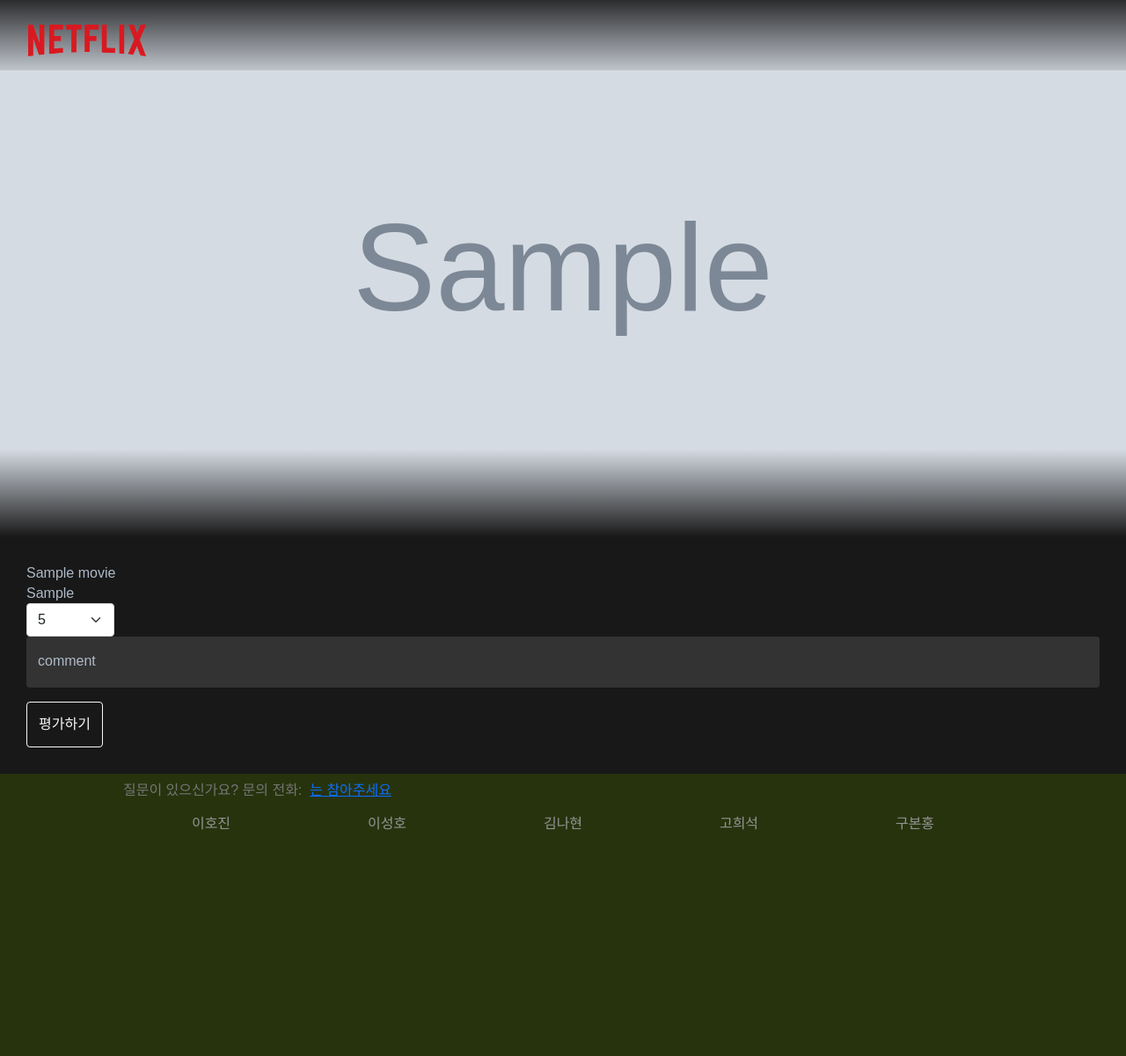
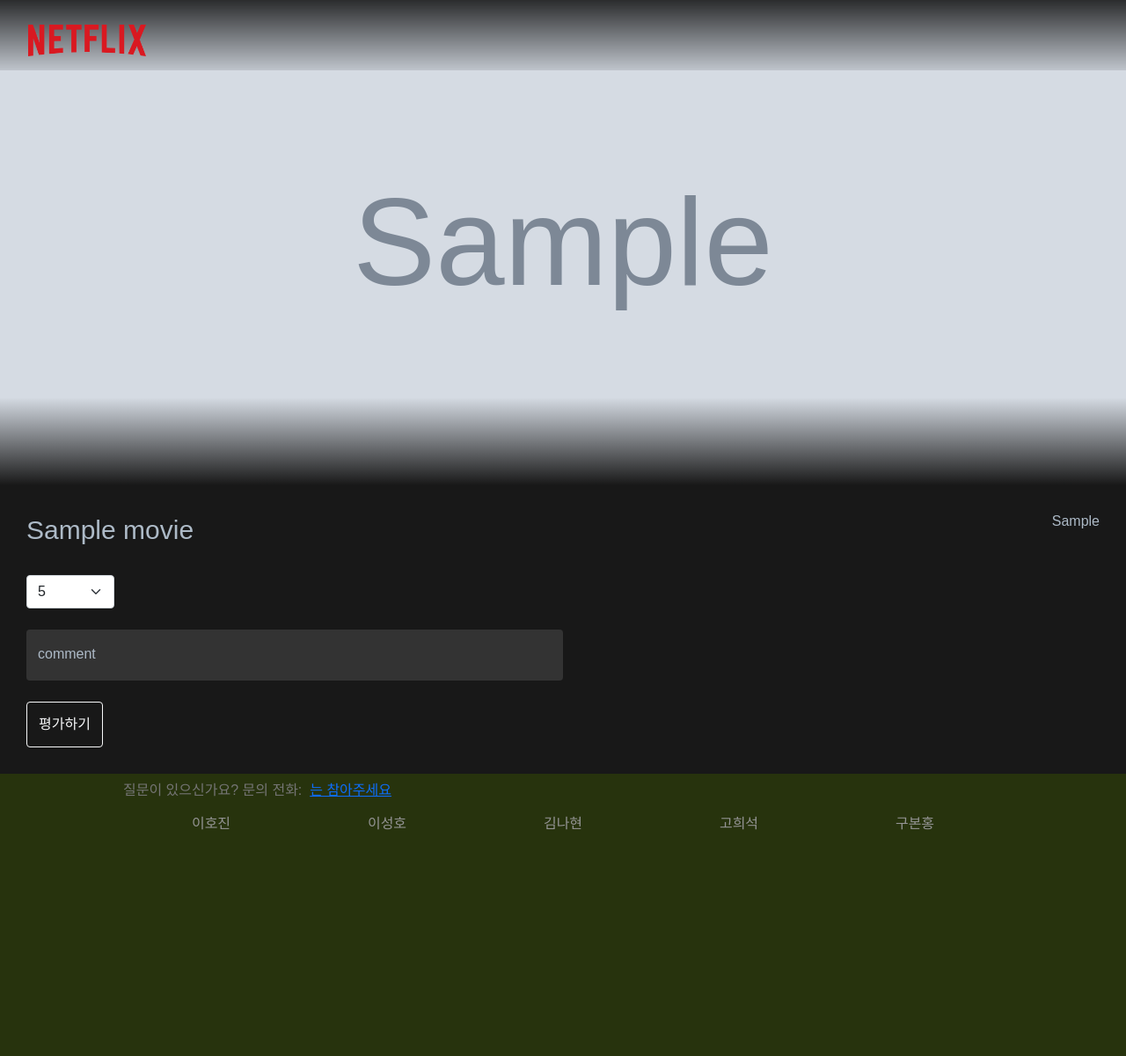
Before and after one commit to bolonge/green_cinema, a Django app: page /contents/1 in a window 1280 px wide. Shown: the whole page at 88% size. Run offline with Django 4.2, Linux system fonts and the light colour scheme; tables that the repository leaves empty hold one stand-in row (values such as "Sample post"); grey boxes marked "Sample" are stand-in pictures.

Commit message:
content style update

```diff
--- a/green_cinema/static/css/movie/content.css
+++ b/green_cinema/static/css/movie/content.css
@@ -32,6 +32,29 @@
     background-color: rgba(24, 24, 24, 1);
 }
 
+.content-info-wrapper{
+    width: 100%;
+    display: flex;
+    justify-content: space-between;
+    margin-bottom: 30px;
+}
+
+.content-title{
+font-size: 30px;
+}
+
+.content-genre{
+
+}
+
+.content-rating-form-container{
+    width: 100%;
+}
+
+.form-wrapper{
+    width: 50%;
+}
+
 .rating-wrapper{
     width: 100px;
 }
--- a/green_cinema/templates/movie/contents.html
+++ b/green_cinema/templates/movie/contents.html
@@ -9,12 +9,12 @@
         <div class="content-title">{{contents_movie.title}}</div>
         <div class="content-genre">{{contents_movie.genre}}</div>
       </div>
-      <div class="content-rating-form-wrapper">
+      <div class="content-rating-form-container">
         {% if check_exist == "0" %}
-          <div class="">
+          <div class="form-wrapper">
             <form action="api/rating_create/{{ contents_movie.id }}" method="POST">
               {% csrf_token %}
-              <div class="rating-wrapper">
+              <div class="rating-wrapper mb-4">
                 <select class="form-select" name="rating" id="id_rating">
                   <option value="0.5">0.5</option>
                   <option value="1">1</option>
@@ -28,7 +28,7 @@
                   <option value="5" selected="">5</option>
                 </select>
               </div>
-              <div class="form-floating mb-3 input">
+              <div class="form-floating mb-4">
                 <input type="text" class="form-control auth-input" id="comment" name="comment" placeholder="comment"/>
                 <label for="floatingInput">comment</label>
               </div>
@@ -38,10 +38,10 @@
             </form>
           </div>
         {% else %}
-          <div>
+          <div class="form-wrapper">
             <form action="api/rating_update/{{ contents_movie.id }}" method="POST">
               {% csrf_token %}
-              <div class="rating-wrapper">
+              <div class="rating-wrapper mb-4">
                 <select class="form-select" name="rating" id="id_rating">
                   <option selected="selected">{{check_exist.rating}}</option>
                   <option value="0.5">0.5</option>
@@ -56,11 +56,11 @@
                   <option value="5">5</option>
                 </select>
               </div>
-              <div class="form-floating mb-3 input">
+              <div class="form-floating mb-4">
                 <input type="text" value="{{check_exist.comment}}" class="form-control auth-input" id="comment" name="comment" placeholder="comment"/>
                 <label for="floatingInput">comment</label>
               </div>
-              <div class="btn-wrapper">
+              <div class="btn-wrapper" style="ali">
                 <button type="submit" class="btn btn-outline-light" style="padding:13px">수정하기</button>
               </div>
             </form>
```
